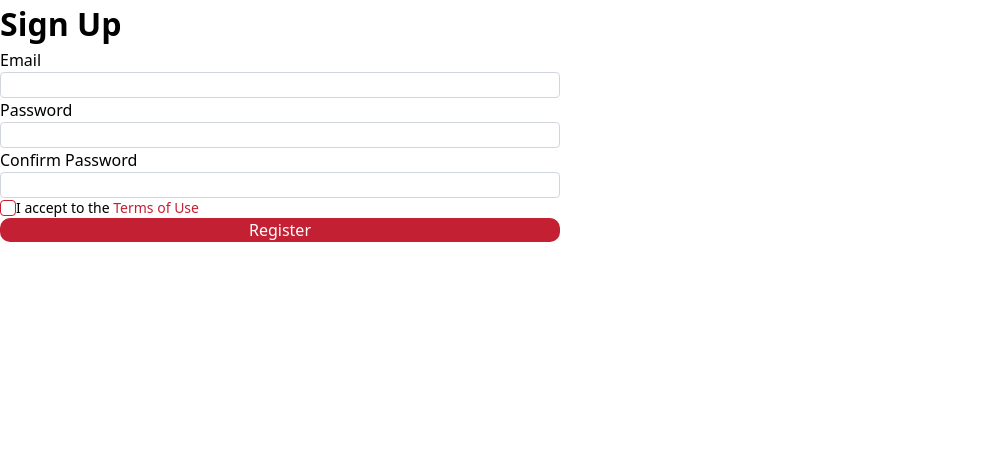
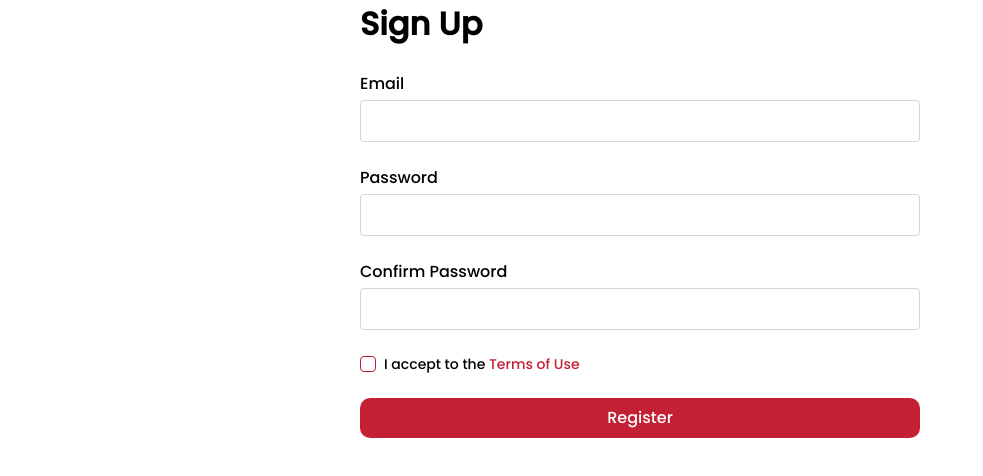
Before and after one commit to CBA-React/sopbaks, a Next.js app: page /sign-up in a window 1280 px wide. Shown: the top 476 px of the page, without its empty margins (0-983 px from the left). Built offline with nearby package versions, Linux system fonts and the light colour scheme.

Commit message:
added styles and font

```diff
--- a/postcss.config.mjs
+++ b/postcss.config.mjs
@@ -1,2 +1,5 @@
-const config = { plugins: { '@tailwindcss/postcss': {} } };
+const config = {
+    plugins: ['@tailwindcss/postcss'],
+};
+
 export default config;
--- a/src/app/globals.css
+++ b/src/app/globals.css
@@ -1,12 +1,5 @@
 @import 'tailwindcss';
 
-* {
-    box-sizing: border-box;
-    margin: 0;
-    padding: 0;
+body {
+    font-family: var(--font-poppins), sans-serif;
 }
-
-body {
-    min-width: 320px;
-    min-height: 100vh;
-}
--- a/src/app/layout.tsx
+++ b/src/app/layout.tsx
@@ -2,6 +2,7 @@ import './globals.css';
 
 import { ReactNode } from 'react';
 import type { Metadata } from 'next';
+import localFont from 'next/font/local';
 
 import { AppProvider } from './Provider';
 
@@ -10,13 +11,24 @@ export const metadata: Metadata = {
     description: 'Custom setup by CBA',
 };
 
+export const PoppinsFont = localFont({
+    src: [
+        {
+            path: '../fonts/Poppins-Medium.ttf',
+            weight: '400',
+            style: 'normal',
+        },
+    ],
+    variable: '--font-poppins',
+});
+
 export default function RootLayout({
     children,
 }: Readonly<{
     children: React.ReactNode;
 }>): ReactNode | Promise<ReactNode> {
     return (
-        <html lang="en">
+        <html lang="en" className={PoppinsFont.variable}>
             <body>
                 <AppProvider>{children}</AppProvider>
             </body>
```
Also changed, not shown: src/fonts/Poppins-Medium.ttf (added).
